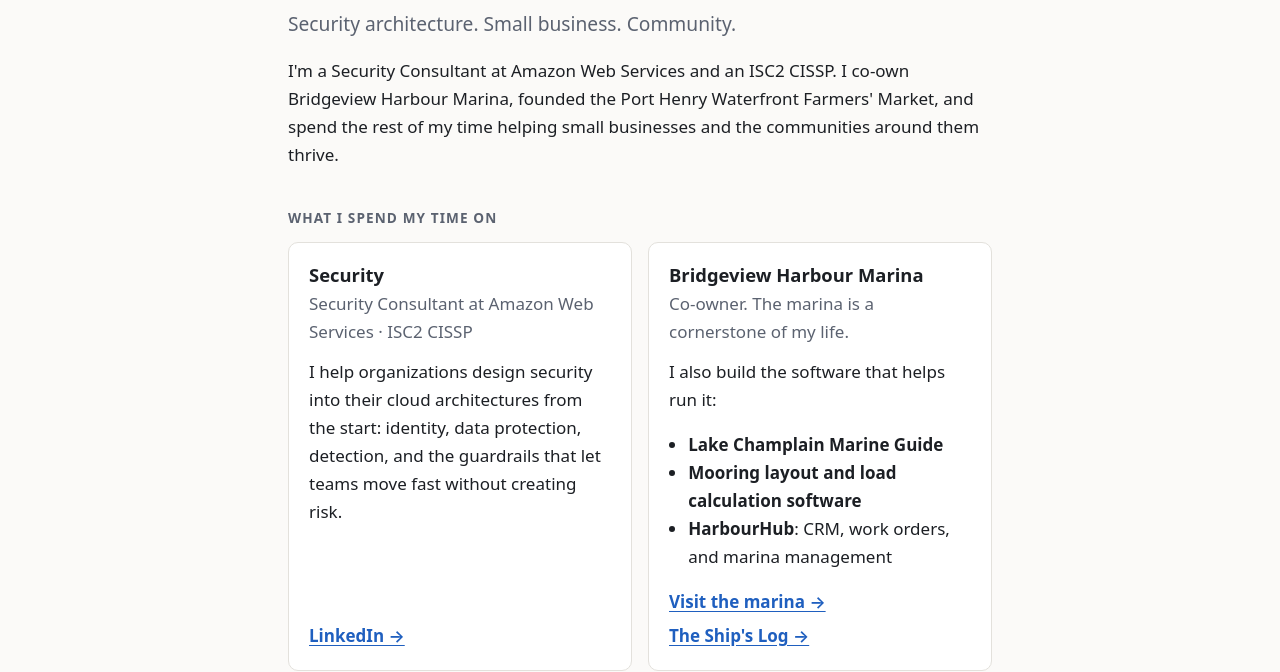
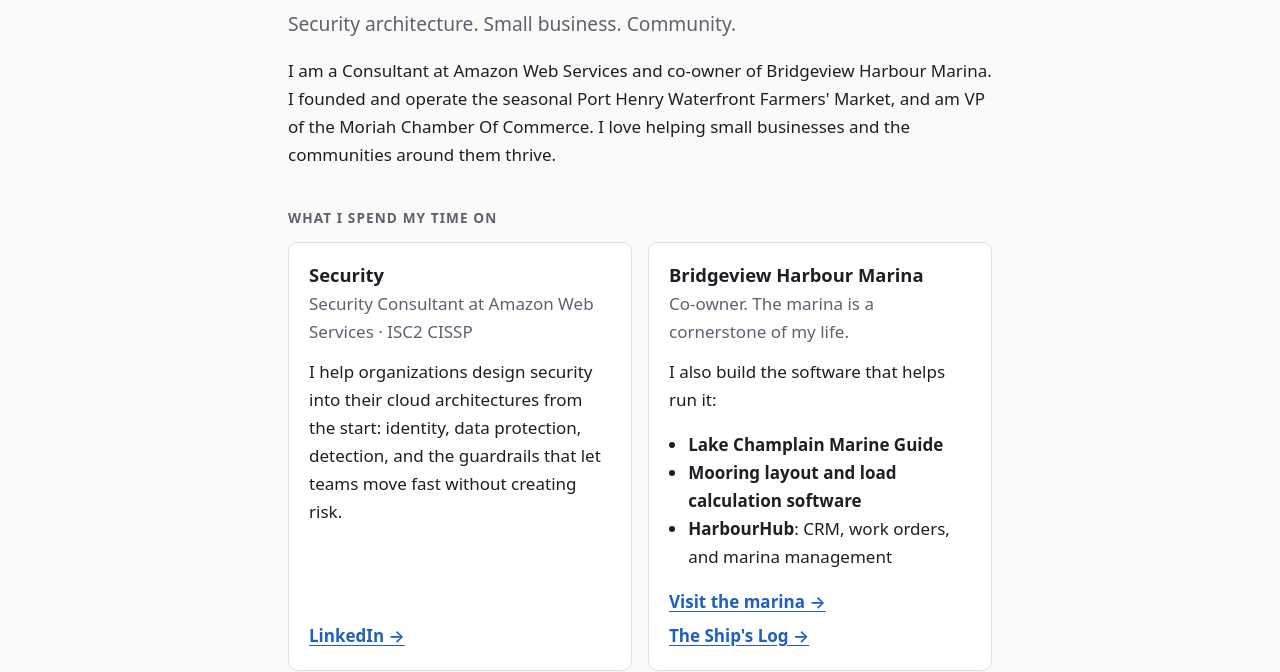
Before and after one commit to gabrieljaquish/gabrieljaquish.github.io, an Astro site: page / in a window 1280 px wide. Shown: the part 155-827 px from the top of the page. Built offline with nearby package versions, Linux system fonts and the light colour scheme; Astro itself is replaced by a stand-in of ours.

Commit message:
Update index.astro

```diff
--- a/src/pages/index.astro
+++ b/src/pages/index.astro
@@ -19,9 +19,9 @@
     <h1>{SITE_TITLE}</h1>
     <p class="headline">{HEADLINE}</p>
     <p>
-      I'm a Security Consultant at Amazon Web Services and an ISC2 CISSP. I co-own Bridgeview
-      Harbour Marina, founded the Port Henry Waterfront Farmers' Market, and spend the rest of
-      my time helping small businesses and the communities around them thrive.
+      I am a Consultant at Amazon Web Services and co-owner of Bridgeview
+      Harbour Marina. I founded and operate the seasonal Port Henry Waterfront Farmers' Market, and
+      am VP of the Moriah Chamber Of Commerce.  I love helping small businesses and the communities around them thrive.
     </p>
   </section>
 
```
